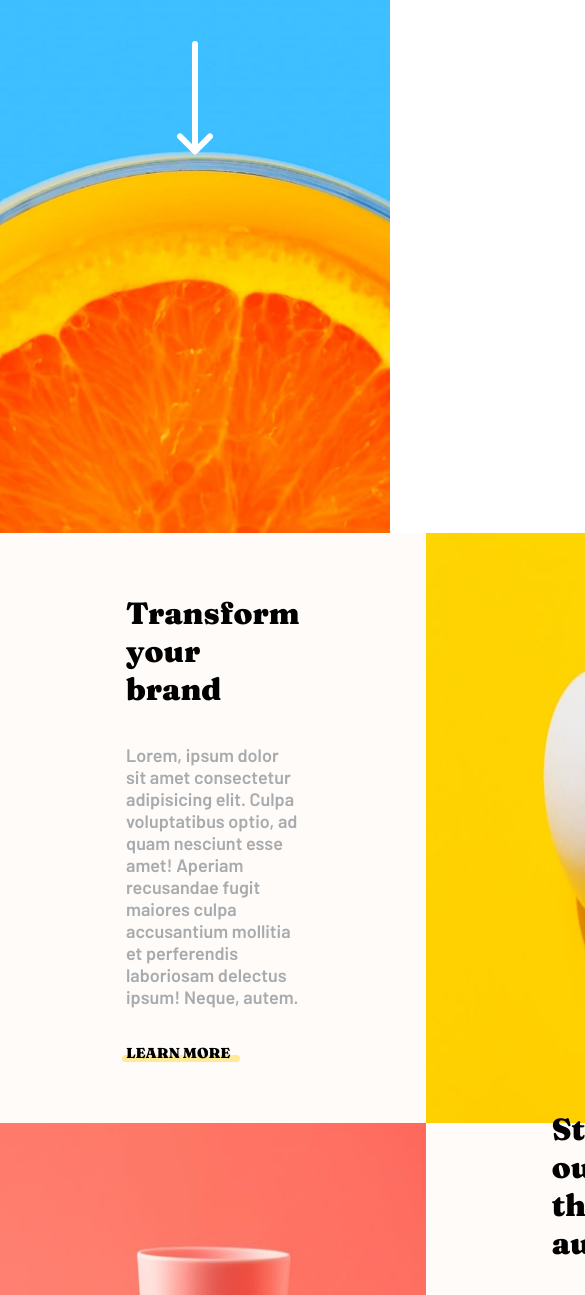
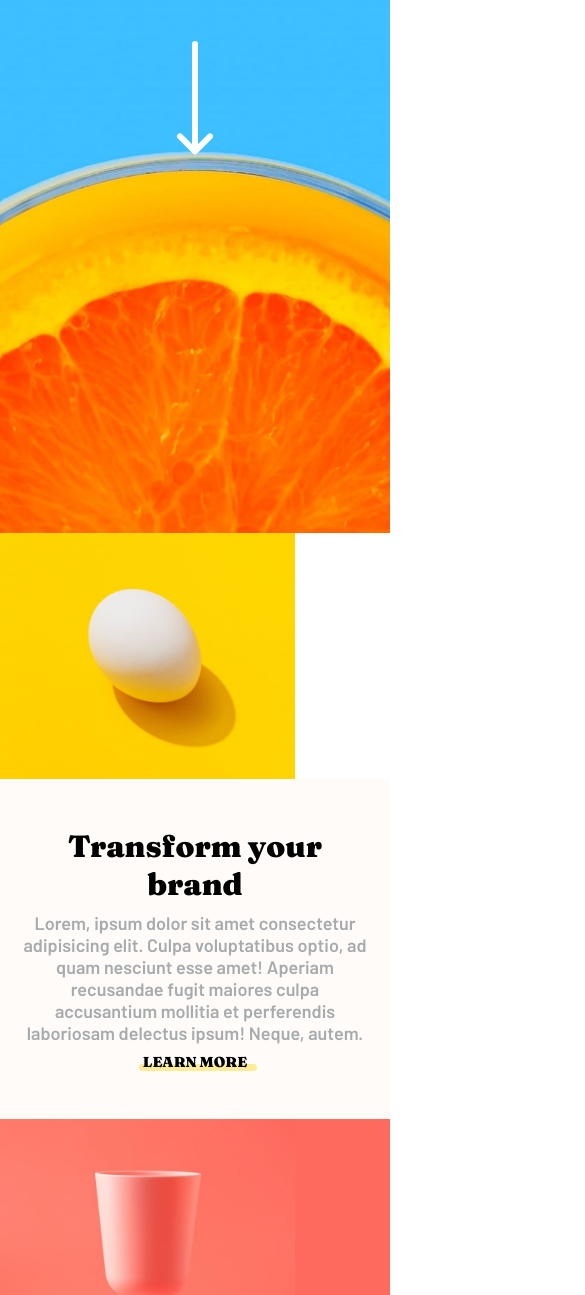
Before and after one commit to fcbvttn123/css-sunnyside-agency-landing-page, a plain HTML site: page index.html in a window 390 px wide. Shown: the part 254-1549 px from the top of the page, 585 px wide, since content can reach past the window. Drawn offline with nearby package versions, Linux system fonts and the light colour scheme.

Commit message:
Update mobile design of 6-box container. Egg and Pink Box left for mobile design

```diff
--- a/styles.css
+++ b/styles.css
@@ -170,6 +170,25 @@ body a {
     grid-template-rows: repeat(3, 590px);
 }
 
+@media (max-width: 960px) {
+    .six-box-container {
+        grid-template-rows: repeat(3, 450px);
+    }
+}
+
+@media (max-width: 700px) {
+    .six-box-container {
+        grid-template-rows: repeat(3, 350px);
+    }
+}
+
+@media (max-width: 670px) {
+    .six-box-container {
+        grid-template-columns: 1fr;
+        grid-template-rows: 246px 340px 246px 340px repeat(2, 473px);
+    }
+}
+
 .transform-box,
 .stand-box {
     background-color: #fffbf8;
@@ -179,6 +198,20 @@ body a {
     flex-direction: column;
     justify-content: center;
     row-gap: 2rem;
+}
+
+@media (max-width: 960px) {
+    .transform-box,
+    .stand-box {
+        padding:0 1rem;
+    }
+}
+
+@media (max-width: 700px) {
+    .transform-box,
+    .stand-box {
+        row-gap: .5rem;
+    }
 }
 
 :is(.transform-box, .stand-box) h1 {
@@ -204,6 +237,13 @@ body a {
     isolation: isolate;
 
     width: fit-content;
+}
+
+@media (max-width: 670px) {
+    :is(.transform-box, .stand-box) :is(h1, p, a) {
+        text-align: center;
+        margin: 0 auto;
+    }
 }
 
 :is(.transform-box, .stand-box) a::before {
@@ -248,6 +288,7 @@ body a {
     background-size: cover;
     background-repeat: no-repeat;
     background-position: center;
+    padding: 0 1rem;
 }
 
 .graphic-box {
@@ -280,6 +321,26 @@ body a {
     margin-bottom: 20px;
 }
 
+@media (max-width: 960px) {
+    :is(.graphic-box, .photography-box) h1 {
+        margin-top: 270px;
+        margin-bottom: 20px;
+    }
+}
+
+@media (max-width: 700px) {
+    :is(.graphic-box, .photography-box) h1 {
+        margin-top: 180px;
+    }
+}
+
+@media (max-width: 670px) {
+    :is(.graphic-box, .photography-box) h1 {
+        margin-top: 280px;
+    }
+}
+
+
 :is(.graphic-box, .photography-box) p {
     font-family: var(--ff-barlow);
     font-weight: var(--fw-semibold-barlow);
@@ -288,6 +349,27 @@ body a {
 
     max-width: 450px;
     margin: 0 auto;
+}
+
+@media (max-width: 670px) {
+    .six-box-container .egg-box {
+        order: 1;
+    }
+    .six-box-container .transform-box {
+        order: 2;
+    }
+    .six-box-container .pink-box {
+        order: 3;
+    }
+    .six-box-container .stand-box {
+        order: 4;
+    }
+    .six-box-container .graphic-box {
+        order: 5;
+    }
+    .six-box-container .photography-box {
+        order: 6;
+    }
 }
 
 
```
